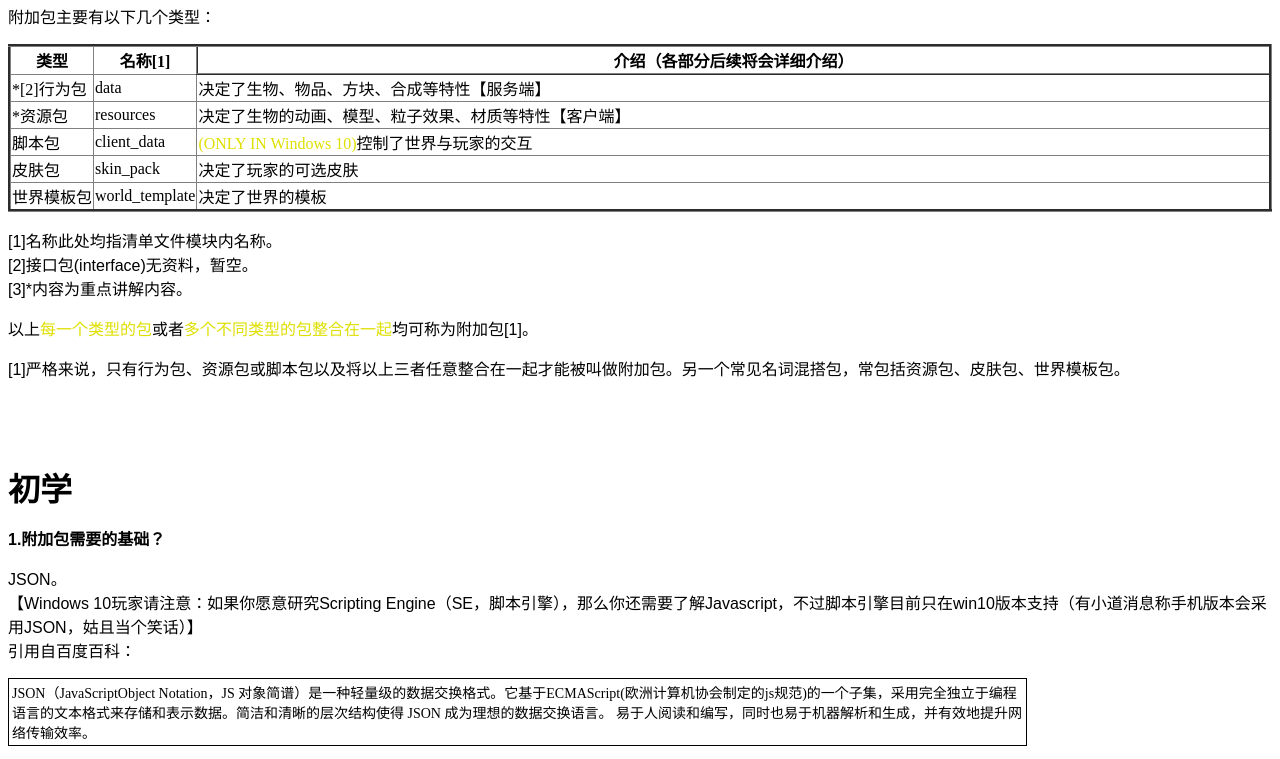
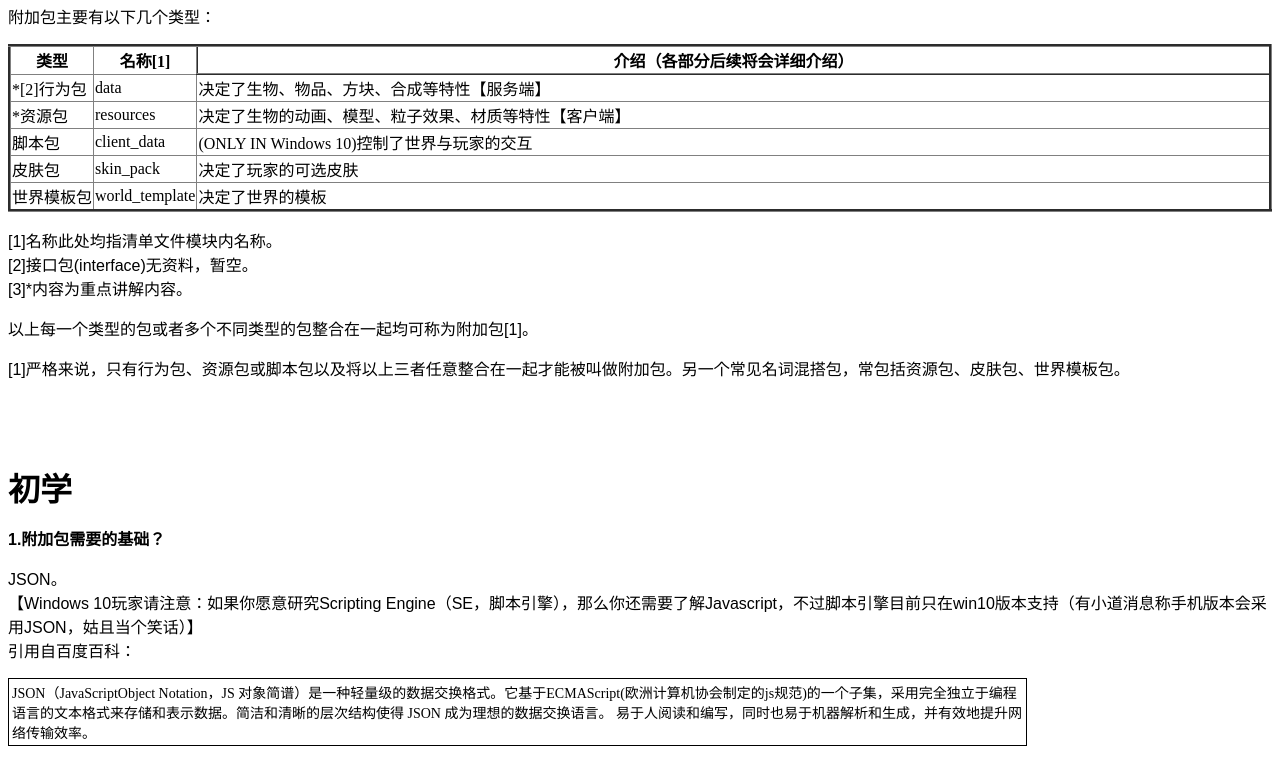
Before and after one commit to JUSTINLMC/Minecraft-, a plain HTML site: page 教程/附加包教程.html in a window 1280 px wide. Shown: the part 1160-1919 px from the top of the page. Drawn offline with nearby package versions, Linux system fonts and the light colour scheme.

Commit message:
Update tb.css

```diff
--- a/CSS/tb.css
+++ b/CSS/tb.css
@@ -8,6 +8,6 @@
 	text-align: center;
 	width: auto;
 }
-.tbyellow {
-	color: #DFDF00;
+.tbwathet {
+	color: #0099FF;
 }
```
